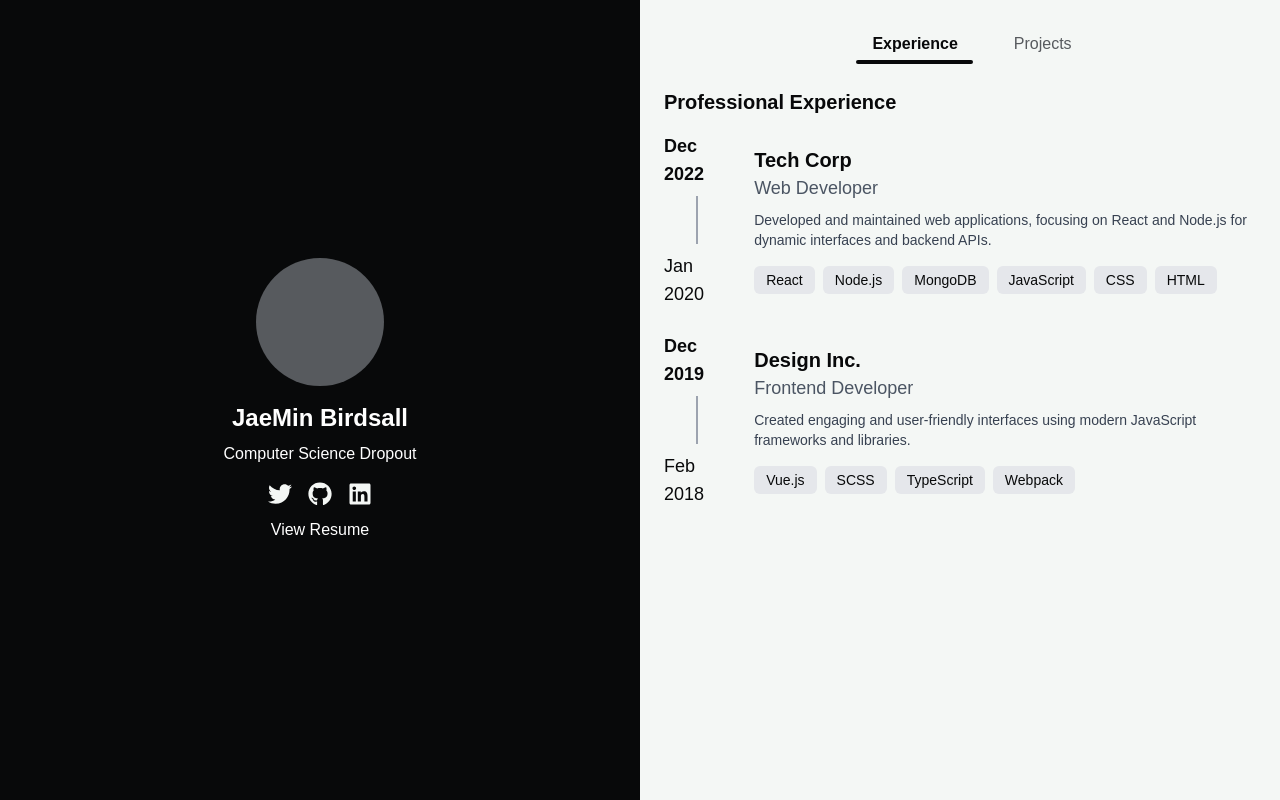
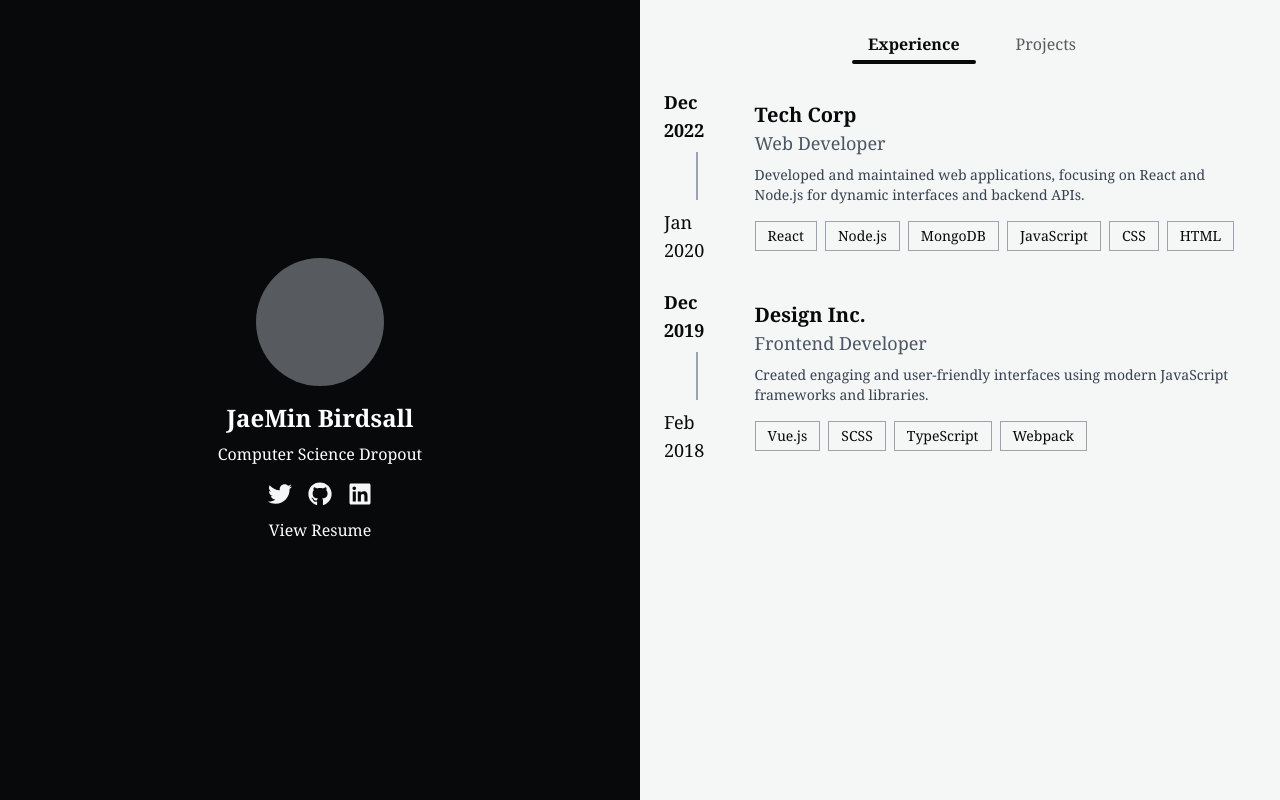
Before and after one commit to JaeMinBird/Portfolio-Website, a Next.js app: page / in a window 1280 px wide. Built offline with nearby package versions, Linux system fonts and the light colour scheme; what tailwindcss-motion would draw is missing.

Commit message:
font changes

```diff
--- a/src/app/page.tsx
+++ b/src/app/page.tsx
@@ -34,7 +34,10 @@ export default function Home() {
   };
 
   return (
-    <div className="md:grid md:grid-cols-2 h-screen flex flex-col">
+    <div
+      className="md:grid md:grid-cols-2 h-screen flex flex-col"
+      style={{ fontFamily: "Georgia, serif" }} // Change font to Georgia
+    >
       {/* Profile Section */}
       <div className="bg-[#08090A] text-white p-6 flex flex-col items-center justify-center">
         <div className="w-32 h-32 rounded-full bg-[#575A5E] mb-4"></div>
@@ -113,10 +116,6 @@ export default function Home() {
         <div>
           {view === "experience" ? (
             <div>
-              <h2 className="text-xl font-semibold mb-4">
-                Professional Experience
-              </h2>
-
               {/* Experience Entry */}
               <div className="flex flex-col sm:flex-row items-start sm:items-center space-y-4 sm:space-y-0 sm:space-x-6 mb-6">
                 {/* Date Line */}
@@ -148,7 +147,7 @@ export default function Home() {
                       (skill, index) => (
                         <span
                           key={index}
-                          className="px-3 py-1 text-sm font-medium bg-gray-200 rounded-md"
+                          className="px-3 py-1 text-sm font-medium border border-gray-400"
                         >
                           {skill}
                         </span>
@@ -189,7 +188,7 @@ export default function Home() {
                       (skill, index) => (
                         <span
                           key={index}
-                          className="px-3 py-1 text-sm font-medium bg-gray-200 rounded-md"
+                          className="px-3 py-1 text-sm font-medium border border-gray-400"
                         >
                           {skill}
                         </span>
```
